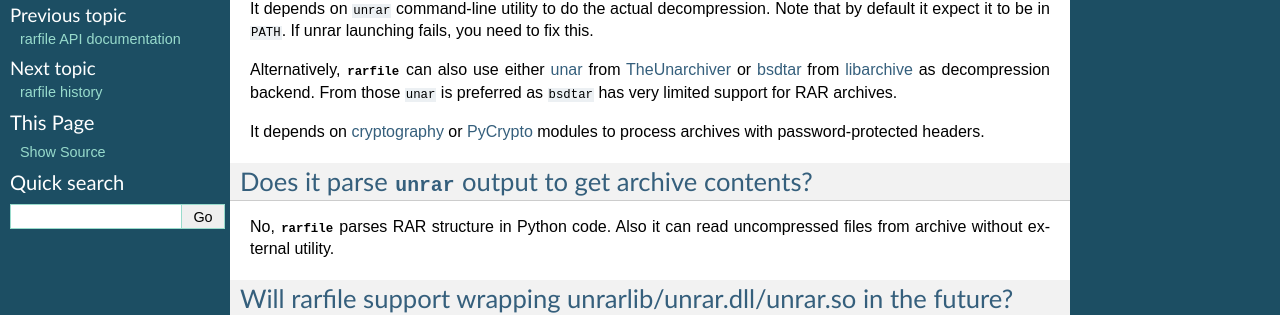
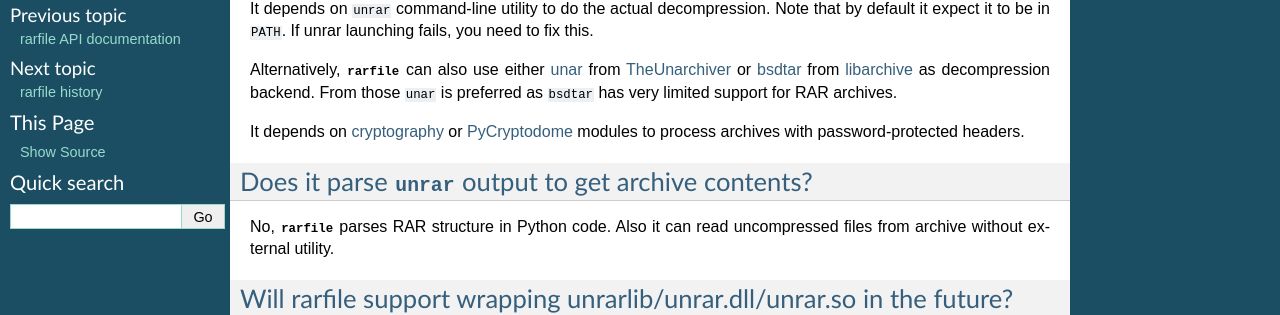
Before and after one commit to markokr/rarfile, a Sphinx documentation site: the page built from doc/faq.rst, in a window 1280 px wide. Shown: the part 416-731 px from the top of the page. Built offline with Sphinx 7.4.7, drawn with Linux system fonts in a browser that asks for light colours.

Commit message:
Drop PyCrypto, switch to PyCryptodome

```diff
--- a/doc/faq.rst
+++ b/doc/faq.rst
@@ -20,11 +20,11 @@ or bsdtar_ from libarchive_ as decompression backend.  From those
 .. _bsdtar: https://github.com/libarchive/libarchive/wiki/ManPageBsdtar1
 .. _libarchive: https://www.libarchive.org/
 
-It depends on cryptography_ or PyCrypto_ modules to process
+It depends on cryptography_ or PyCryptodome_ modules to process
 archives with password-protected headers.
 
-.. _cryptography: https://pypi.python.org/pypi/cryptography
-.. _PyCrypto: https://pypi.python.org/pypi/pycrypto
+.. _cryptography: https://pypi.org/project/cryptography/
+.. _PyCryptodome: https://pypi.org/project/pycryptodome/
 
 Does it parse ``unrar`` output to get archive contents?
 -------------------------------------------------------
```
Also changed, not shown: 1 other file.
